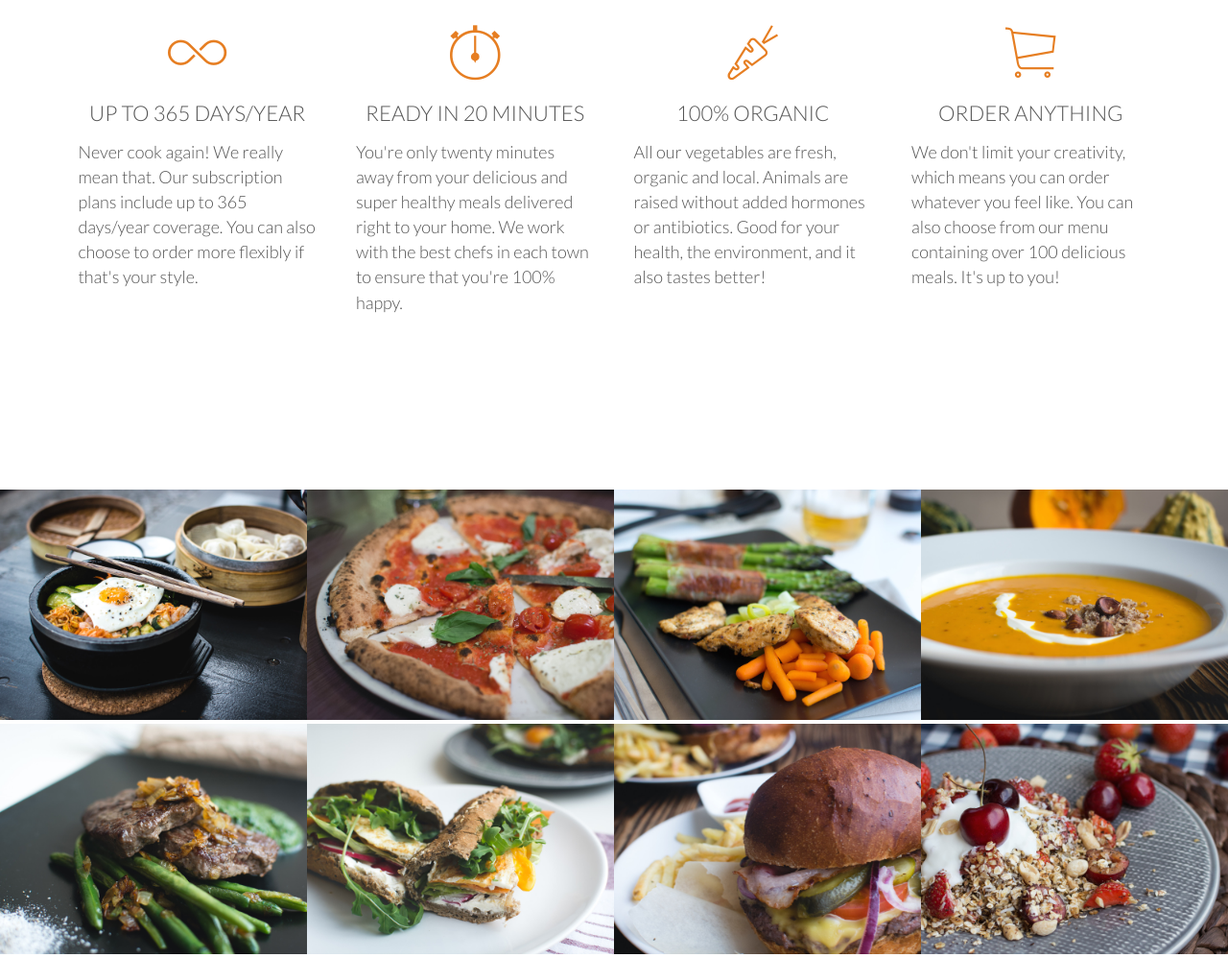
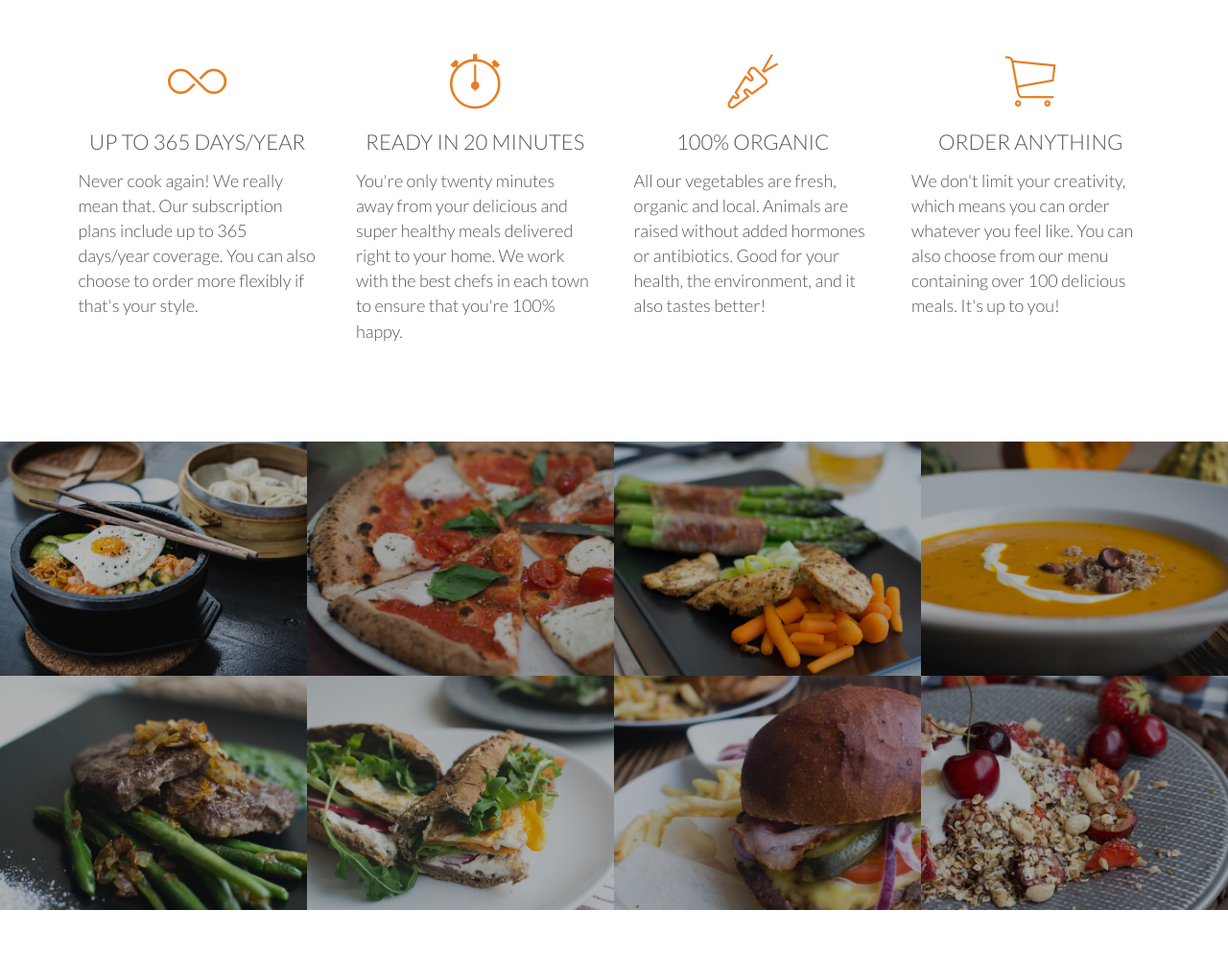
Before and after one commit to thabermeyer/omnifood-project, a website: page app/index.html in a window 1280 px wide. Shown: the part 1050-2048 px from the top of the page at 96% size. After the commit the page ends 1998 px from the top, so only its background shows below. Drawn offline with Linux system fonts and the light colour scheme.

Commit message:
Finished meals section

```diff
--- a/app/assets/styles/base/_global.css
+++ b/app/assets/styles/base/_global.css
@@ -44,3 +44,9 @@ section {
     padding: 80px 0;
 
 }
+
+#meals {
+
+    padding: 0;
+
+}
--- a/app/assets/styles/modules/_meals.css
+++ b/app/assets/styles/modules/_meals.css
@@ -19,11 +19,23 @@
 
         width: 100%;
         margin: 0;
+        overflow: hidden;
+        background-color: #000;
 
         & img {
 
             width: 100%;
             height: auto;
+            transform: scale(1.15);
+            opacity: 0.7;
+            transition: transform 0.5s, opacity 0.5s;
+
+            &:hover {
+
+                transform: scale(1.03);
+                opacity: 1;
+
+            }
 
         }
 
--- a/app/assets/styles/modules/_paragraph.css
+++ b/app/assets/styles/modules/_paragraph.css
@@ -4,4 +4,10 @@
     width: 70%;
     margin-left: 15%;
 
+    &--bottom-m {
+
+        margin-bottom: 30px;
+
+    }
+
 }
--- a/app/index.html
+++ b/app/index.html
@@ -44,7 +44,7 @@
         <div class="row">
 
             <h2 class="heading heading__h2">Get food fast &mdash; not fast food</h2>
-            <p class="paragraph">Hello, we’re Omnifood, your new premium food delivery service. We know you’re always busy. No time for cooking. So let us take care of that, we’re really good at it, we promise!</p>
+            <p class="paragraph paragraph--bottom-m">Hello, we’re Omnifood, your new premium food delivery service. We know you’re always busy. No time for cooking. So let us take care of that, we’re really good at it, we promise!</p>
 
         </div>
 
--- a/app/temp/styles/styles.css
+++ b/app/temp/styles/styles.css
@@ -388,6 +388,12 @@ section {
 
 }
 
+#meals {
+
+    padding: 0;
+
+}
+
 /*  SECTIONS  ============================================================================= */
 
 .section {
@@ -3016,6 +3022,8 @@ section {
 
         width: 100%;
         margin: 0;
+        overflow: hidden;
+        background-color: #000;
 
     }
 
@@ -3023,8 +3031,23 @@ section {
 
             width: 100%;
             height: auto;
+            -webkit-transform: scale(1.15);
+                    transform: scale(1.15);
+            opacity: 0.7;
+            transition: opacity 0.5s, -webkit-transform 0.5s;
+            transition: transform 0.5s, opacity 0.5s;
+            transition: transform 0.5s, opacity 0.5s, -webkit-transform 0.5s;
 
         }
+
+.meals__photo img:hover {
+
+                -webkit-transform: scale(1.03);
+
+                        transform: scale(1.03);
+                opacity: 1;
+
+            }
 
 .btn:link, .btn:visited {
 
@@ -3131,6 +3154,12 @@ section {
 
 }
 
+.paragraph--bottom-m {
+
+        margin-bottom: 30px;
+
+    }
+
 .icon--big {
 
         font-size: 350%;
```
